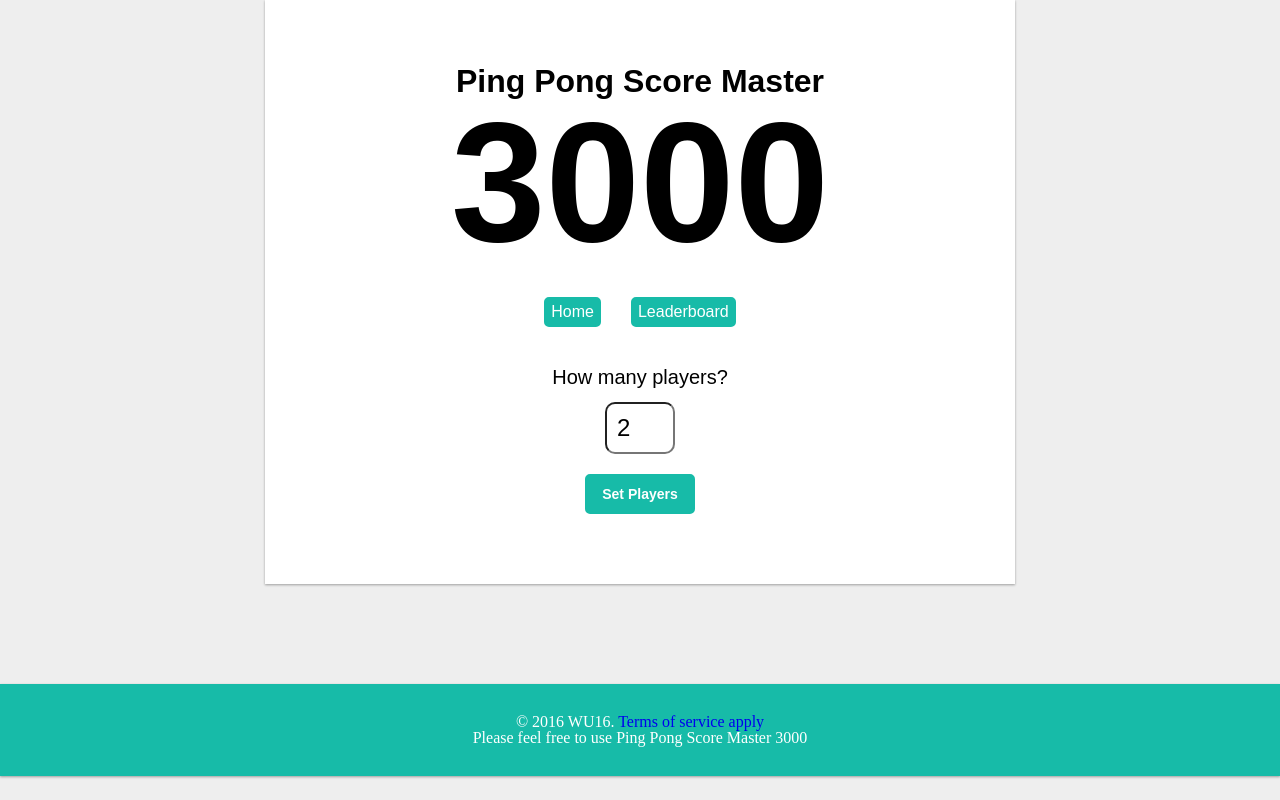
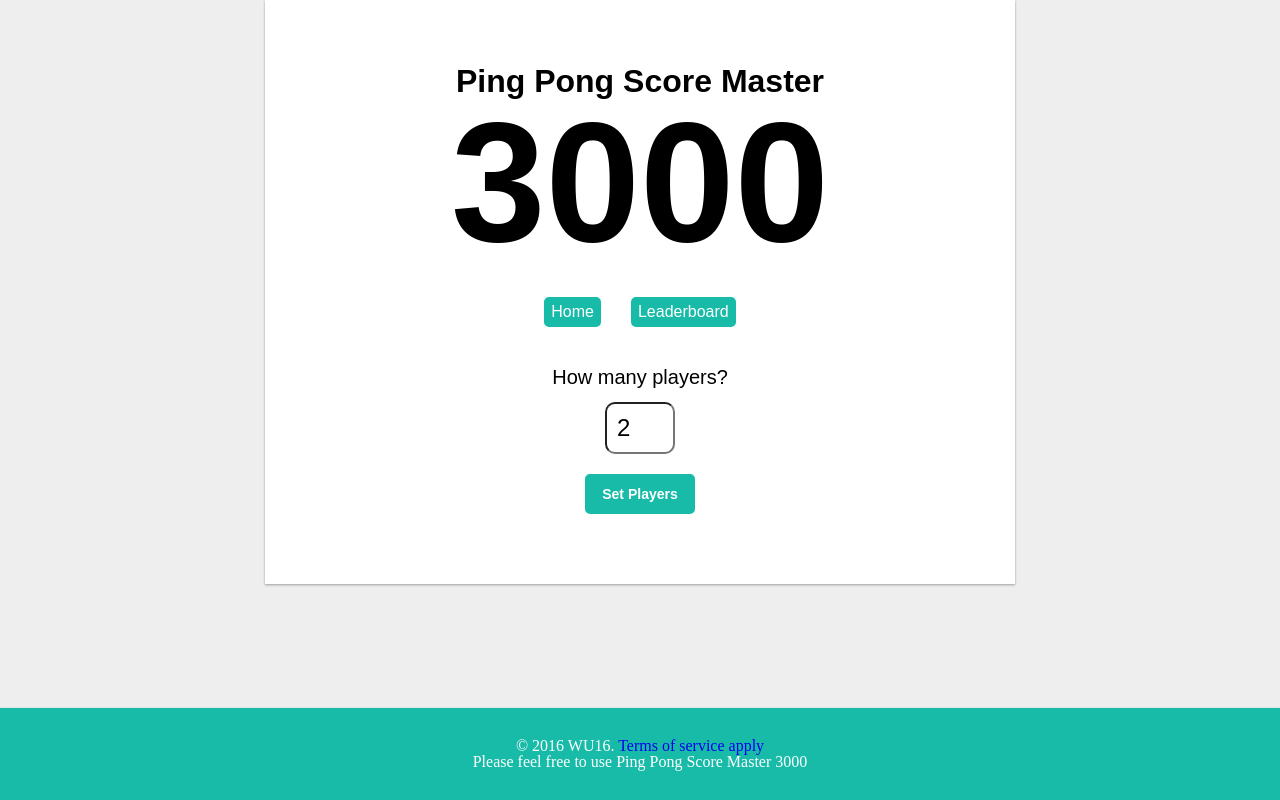
Before and after one commit to thehink/PingPong, a PHP site: page / in a window 1280 px wide. Run offline with PHP 8.4, Linux system fonts and the light colour scheme; data comes from the database, SQL or seed files in the repository; some web fonts are replaced.

Commit message:
Small css fixes

```diff
--- a/css/style.css
+++ b/css/style.css
@@ -43,7 +43,7 @@ form.gameForm {
 	width: 100%;
 }
 form.gameForm:last-child {
-	margin: 20px;
+	margin-bottom: 20px;
 }
 form.gameForm button {
 	margin: 5px;
@@ -161,7 +161,7 @@ footer {
 	background-color: #17bba8;
 	color: #FFF;
 	margin: 100px 0 0 0;
-	position: static;
+	position: absolute;
 	bottom: 0px;
 	box-shadow: 0 1px 3px rgba(0,0,0,0.12), 0 1px 2px rgba(0,0,0,0.24);
 }
```
